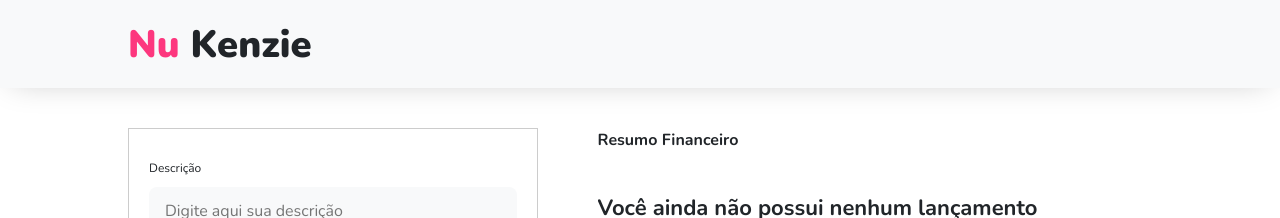
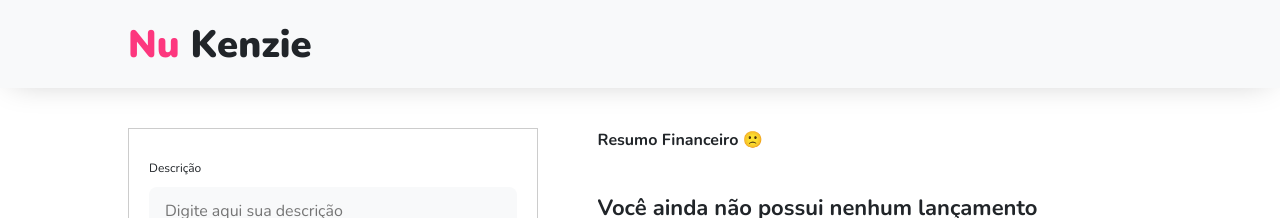
Before and after one commit to Kenzie-Academy-Brasil-Developers/react-entrega-s1-template-nu-kenzie-nicegrrrl, a React (Vite) app: page / in a window 1280 px wide. Shown: the top 218 px of the page. Built offline with nearby package versions, Linux system fonts and the light colour scheme.

Commit message:
Emojis na seção FinancialSummary, claro.

```diff
--- a/src/components/sections/FinancialSummarySection/financialSummarySection.jsx
+++ b/src/components/sections/FinancialSummarySection/financialSummarySection.jsx
@@ -7,14 +7,19 @@
 }) => {
   return (
     <section className={styles.section}>
-      <h2 className="title3">Resumo Financeiro</h2>
       {transactionsList.length > 0 ? (
-        <List
-          transactionsList={transactionsList}
-          removeTransaction={removeTransaction}
-        />
+        <>
+          <h2 className="title3">Resumo Financeiro 🤑</h2>
+          <List
+            transactionsList={transactionsList}
+            removeTransaction={removeTransaction}
+          />
+        </>
       ) : (
-        <p className="title2">Você ainda não possui nenhum lançamento</p>
+        <>
+          <h2 className="title3">Resumo Financeiro 🙁</h2>
+          <p className="title2">Você ainda não possui nenhum lançamento</p>
+        </>
       )}
     </section>
   );
```
